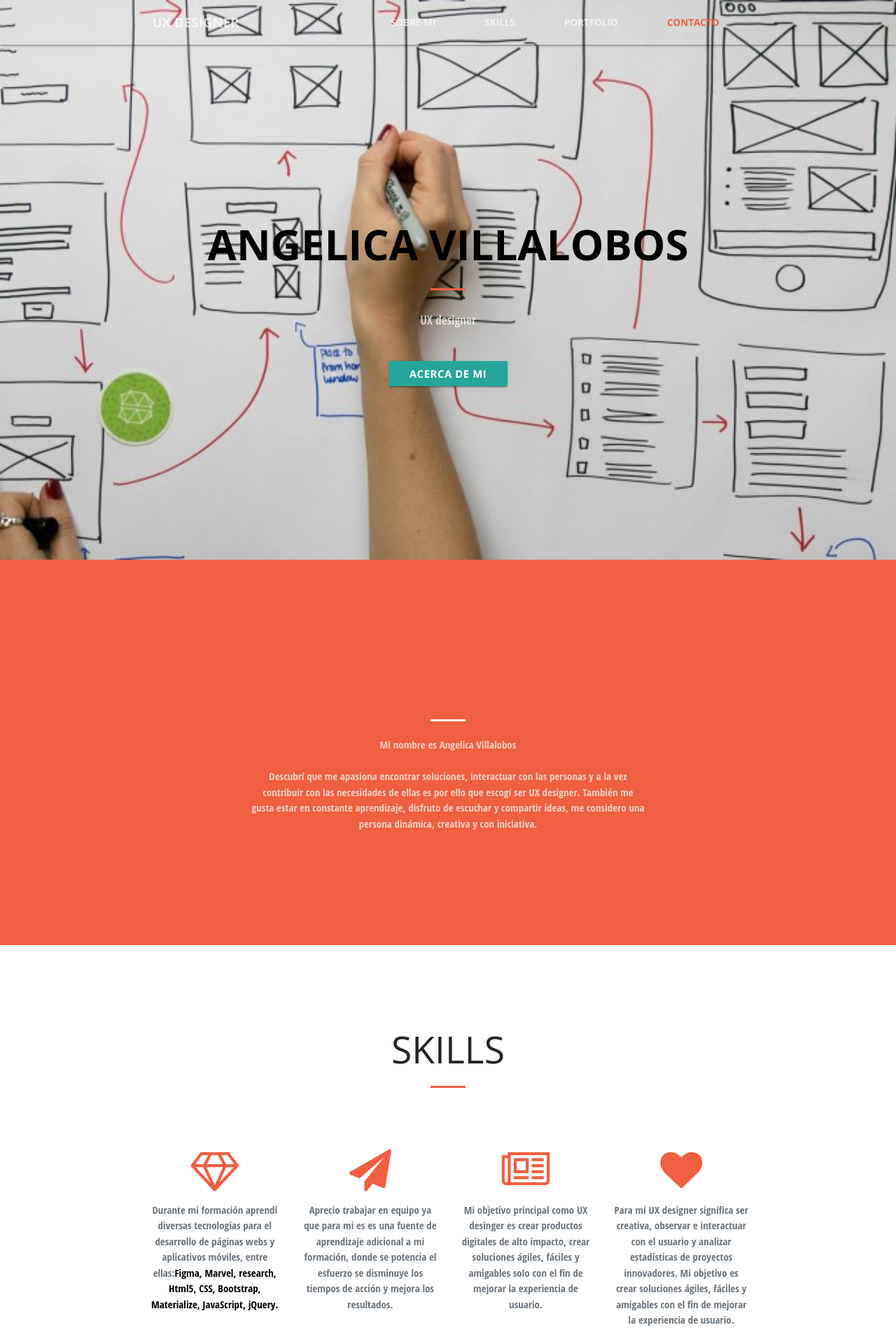
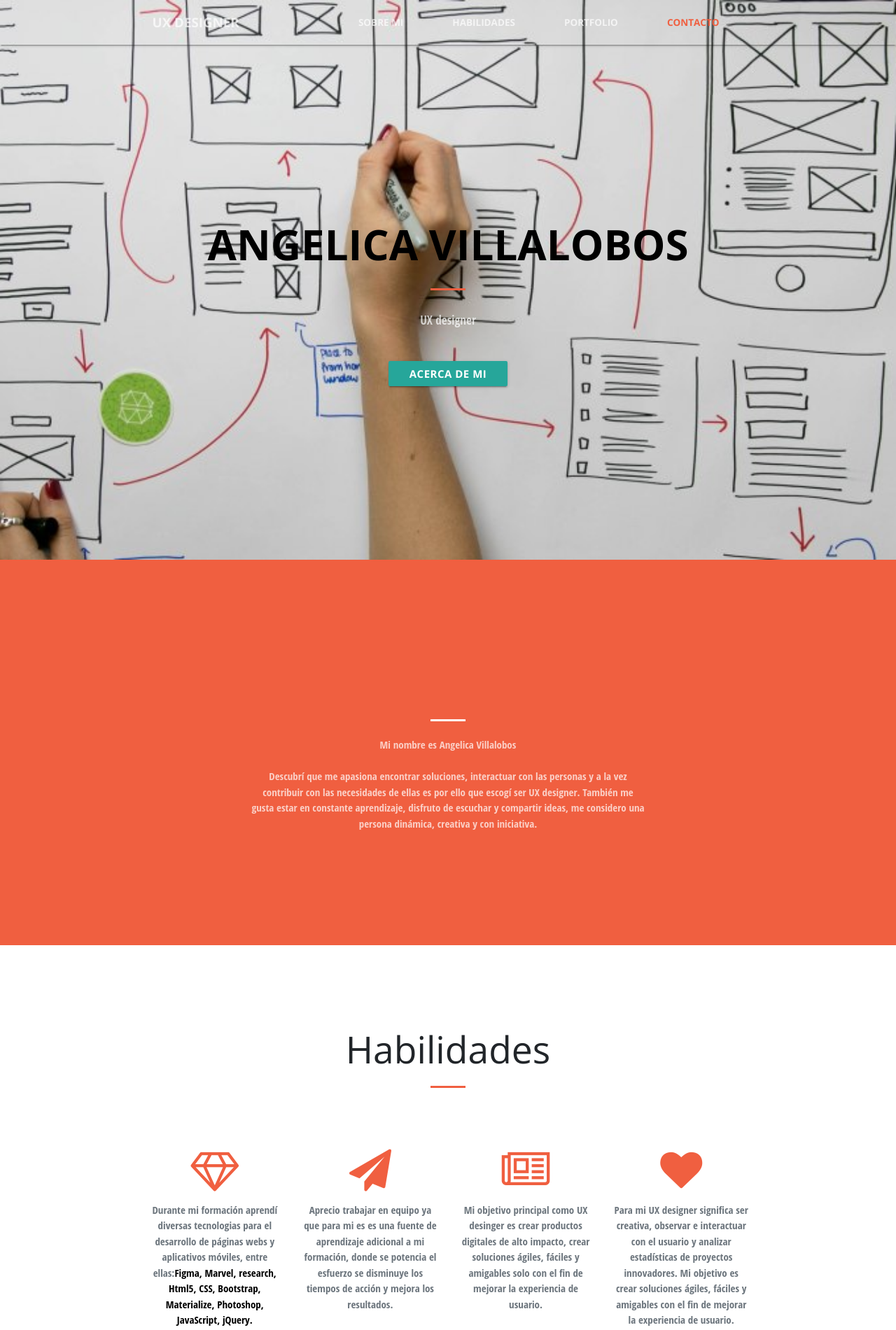
Before and after one commit to Angelicavc21/AngelicaVillalobos, a plain HTML site: page index.html in a window 1280 px wide. Shown: the top 1901 px of the page at 70% size. Drawn offline with nearby package versions, Linux system fonts and the light colour scheme.

Commit message:
modificando portafolio

```diff
--- a/index.html
+++ b/index.html
@@ -35,7 +35,7 @@
           <a class="nav-link js-scroll-trigger" href="#about">Sobre mi</a>
         </li>
         <li class="nav-item">
-          <a class="nav-link js-scroll-trigger" href="#services">Skills</a>
+          <a class="nav-link js-scroll-trigger" href="#services">Habilidades</a>
         </li>
         <li class="nav-item">
           <a class="nav-link js-scroll-trigger" href="#portfolio">Portfolio</a>
@@ -85,7 +85,7 @@
   <div class="container">
     <div class="row">
       <div class="col-lg-12 text-center">
-        <h2 class="section-heading">SKILLS</h2>
+        <h2 class="section-heading">Habilidades</h2>
         <hr class="my-4">
       </div>
     </div>
@@ -95,7 +95,7 @@
       <div class="col-lg-3 col-md-6 text-center">
         <div class="service-box mt-5 mx-auto">
           <i class="fa fa-4x fa-diamond text-primary mb-3 sr-icons"></i>
-          <p class="text-muted mb-0">Durante mi formación aprendí diversas tecnologias para el desarrollo de páginas webs y aplicativos móviles, entre ellas:<b>Figma, Marvel, research, Html5, CSS, Bootstrap, Materialize, JavaScript, jQuery.</b></p>
+          <p class="text-muted mb-0">Durante mi formación aprendí diversas tecnologias para el desarrollo de páginas webs y aplicativos móviles, entre ellas:<b>Figma, Marvel, research, Html5, CSS, Bootstrap, Materialize, Photoshop, JavaScript, jQuery.</b></p>
         </div>
       </div>
       <div class="col-lg-3 col-md-6 text-center">
@@ -239,7 +239,7 @@
 
     <section class="bg-dark text-white">
       <div class="container text-center">
-        <a class="btn btn-light btn-xl sr-button" href="assets/Angelicavillalobos.pdf" target="_blank">¡Descarga cv!</a>
+        <a class="btn btn-light btn-xl sr-button" href="assets/Angelicavc.pdf" target="_blank">¡Descarga cv!</a>
       </div>
     </section>
 
```
Also changed, not shown: 2 other files.
